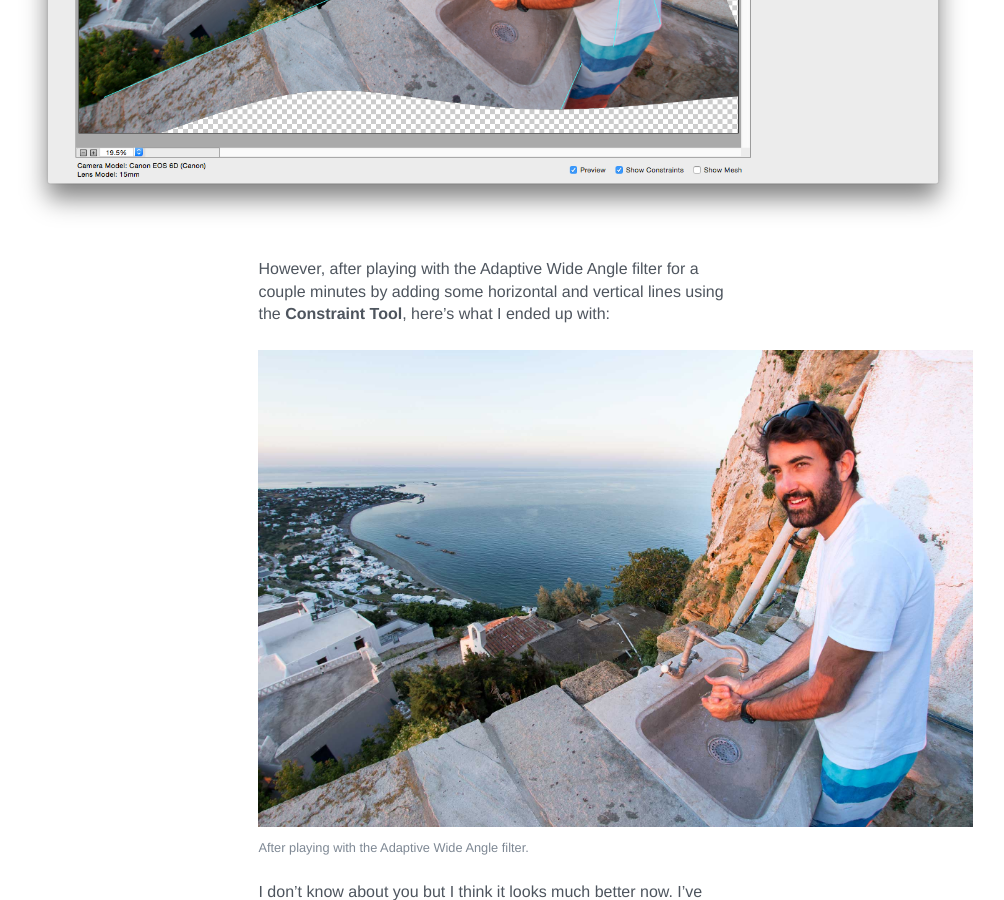
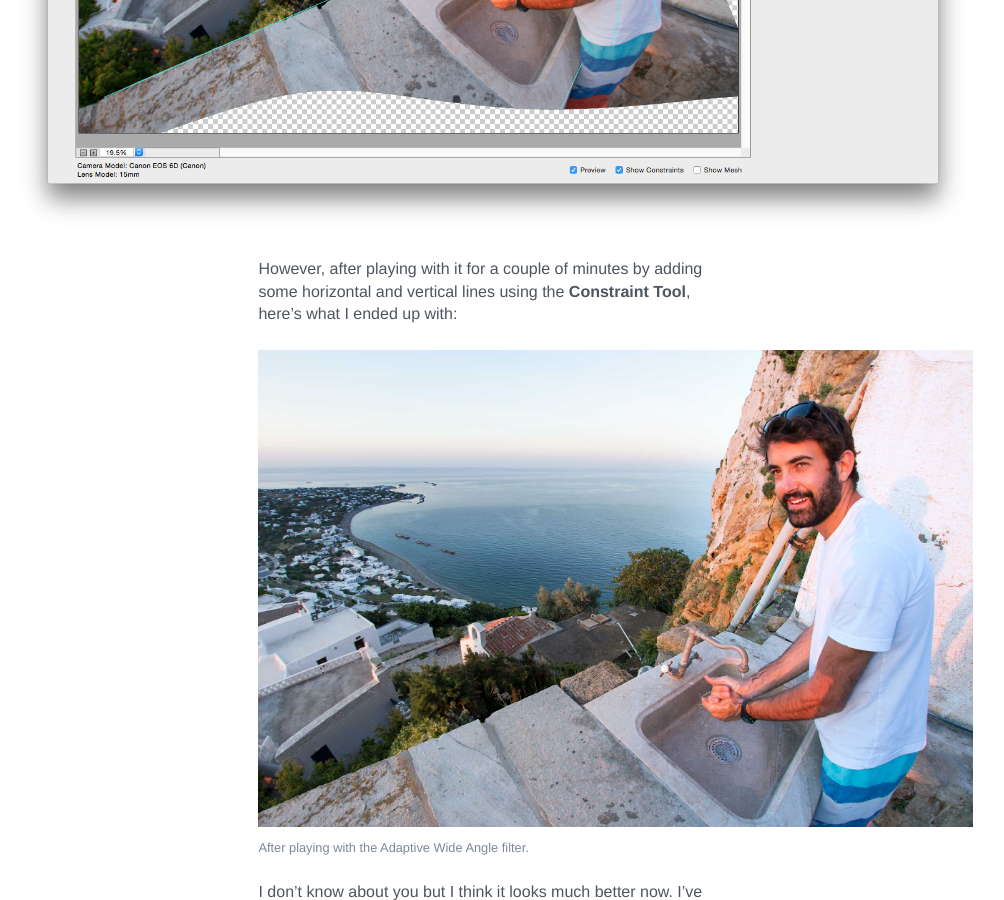
Before and after one commit to afivos/afivos.com, a Jekyll site: the page built from _posts/2015-06-05-removing-the-fisheye-effect.md, in a window 1280 px wide and 900 px high, scrolled down 1589 px. Shown: the whole window, without its empty margins (147-1151 px from the left). Built offline with Jekyll 4.4.1, drawn with Linux system fonts in a browser that asks for light colours; nearby versions of some CDN libraries; comment, search, counter and statistics services are not loaded.

Commit message:
Syntax corrections

```diff
--- a/_posts/2015-06-05-removing-the-fisheye-effect.md
+++ b/_posts/2015-06-05-removing-the-fisheye-effect.md
@@ -24,7 +24,7 @@ So, I ended up finding out about the **Adaptive Wide Angle** filter in Photoshop
 
 {% image imgfull 2015/06/IMG_1327_photoshop.png %}
 
-However, after playing with the Adaptive Wide Angle filter for a couple minutes by adding some horizontal and vertical lines using the **Constraint Tool**, here's what I ended up with:
+However, after playing with it for a couple of minutes by adding some horizontal and vertical lines using the **Constraint Tool**, here's what I ended up with:
 
 {% image imgbleed 2015/06/IMG_1327_AWA.jpg "After playing with the Adaptive Wide Angle filter." %}
 
```
